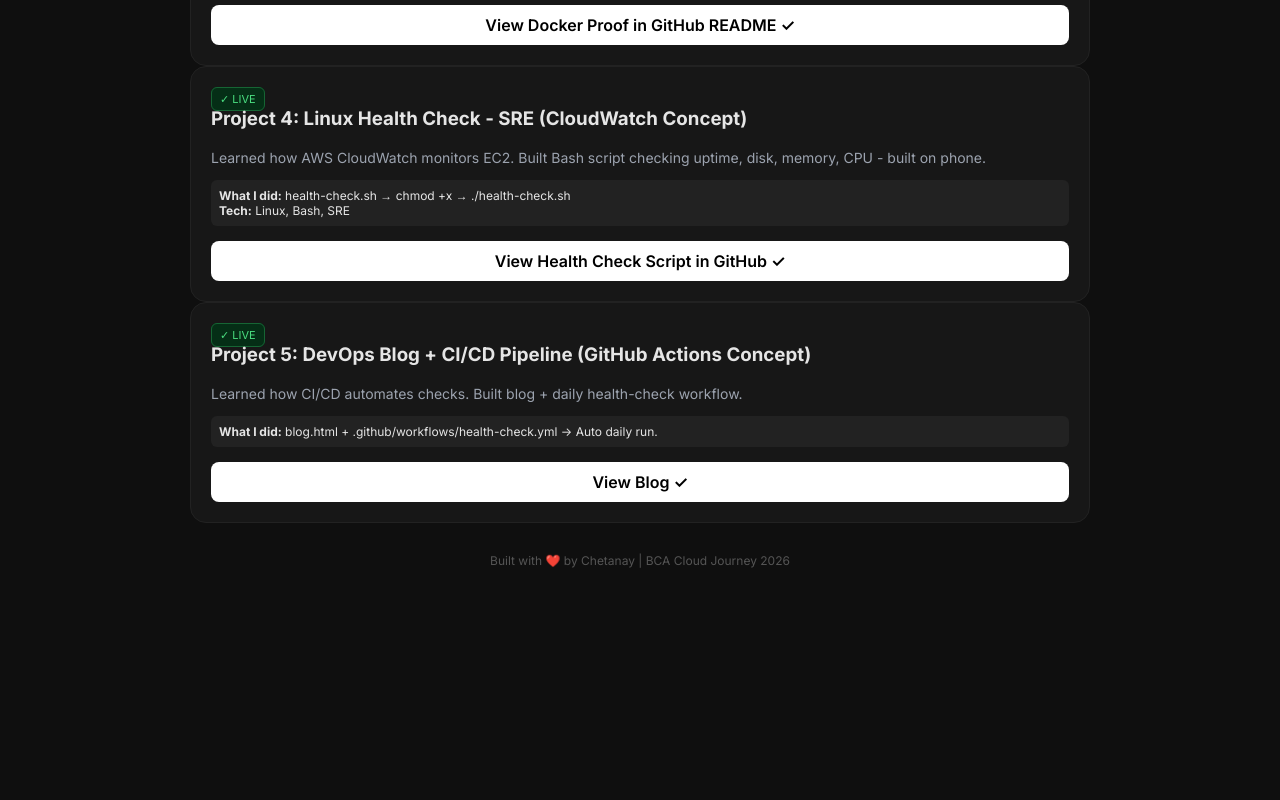
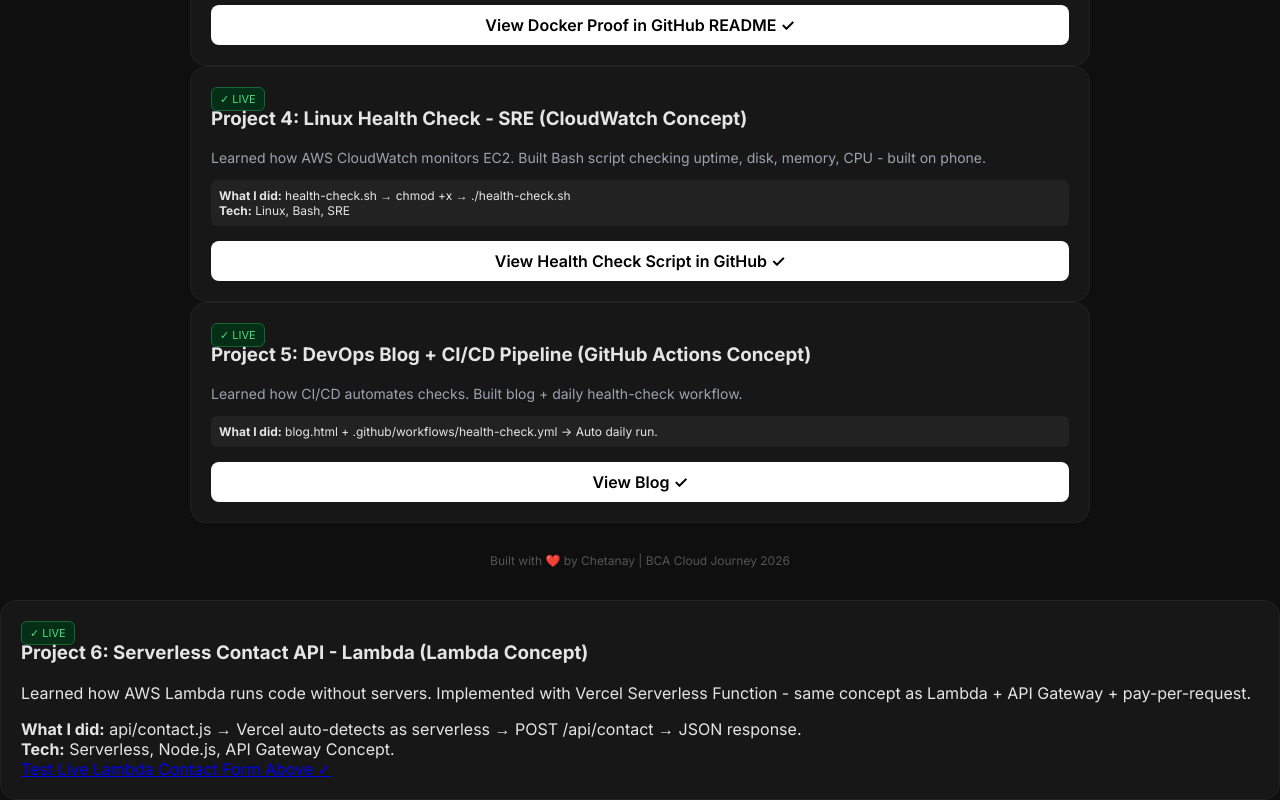
Before and after one commit to princevinayak18-droid/portfolio-, a plain HTML site: page index.html in a window 1280 px wide. Shown: the part 1357-2157 px from the top of the page. Before the commit the page ends 1957 px from the top, so only its background shows below. Drawn offline with Linux system fonts and the light colour scheme.

Commit message:
Update index.html

```diff
--- a/index.html
+++ b/index.html
@@ -126,3 +126,10 @@ document.getElementById('contactForm').addEventListener('submit', async (e) => {
 </div>
 </body>
 </html>
+<div class="card">
+  <span class="status">✓ LIVE</span>
+  <h3>Project 6: Serverless Contact API - Lambda (Lambda Concept)</h3>
+  <p>Learned how AWS Lambda runs code without servers. Implemented with Vercel Serverless Function - same concept as Lambda + API Gateway + pay-per-request.</p>
+  <div class="meta"><b>What I did:</b> api/contact.js → Vercel auto-detects as serverless → POST /api/contact → JSON response. <br><b>Tech:</b> Serverless, Node.js, API Gateway Concept.</div>
+  <a href="#contact" class="contact">Test Live Lambda Contact Form Above ✓</a>
+</div>
```
